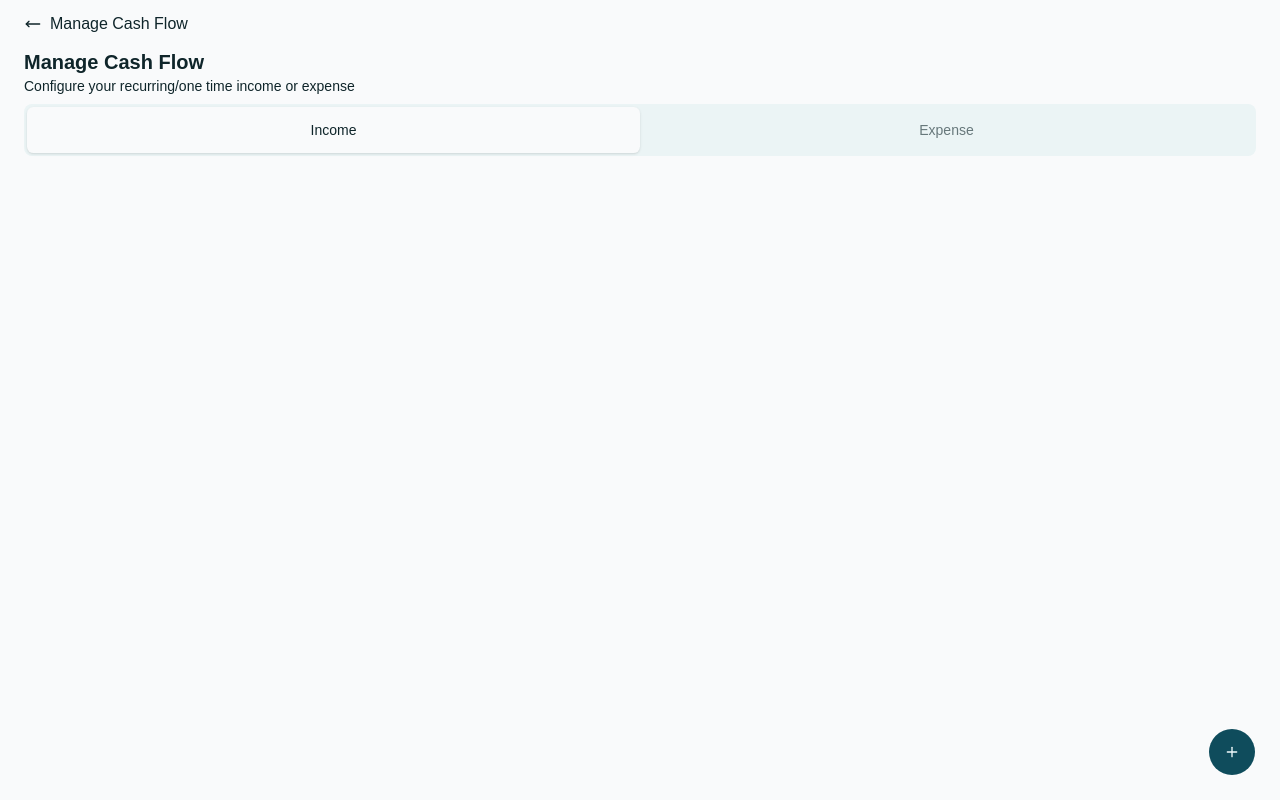
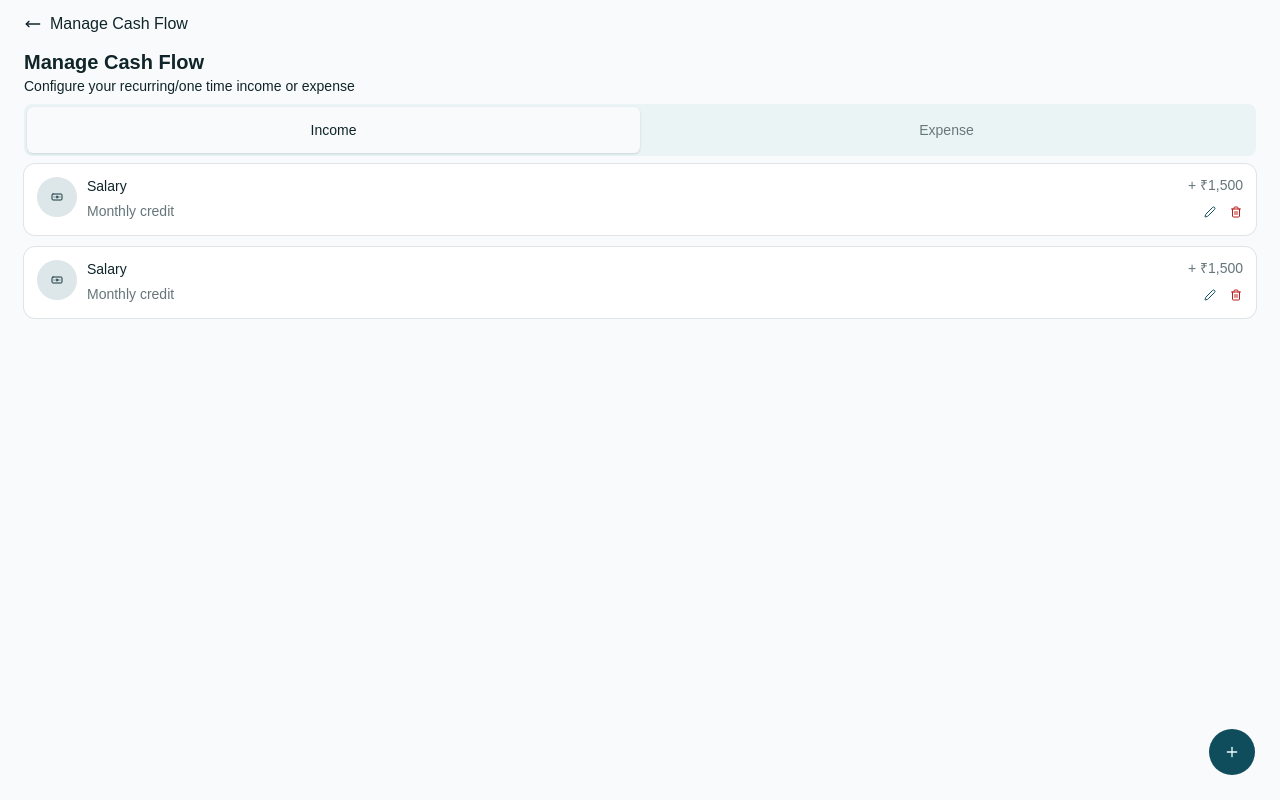
Before and after one commit to sharathr25/money-monk, a React (Vite) app in the folder apps/web/: page /manage-cash-flow in a window 1280 px wide. Built offline with nearby package versions, Linux system fonts and the light colour scheme.

Commit message:
add cashflow movement

```diff
--- a/apps/web/src/pages/cashFlowManagment/CashFlowManagement.tsx
+++ b/apps/web/src/pages/cashFlowManagment/CashFlowManagement.tsx
@@ -1,11 +1,20 @@
+import { Badge } from "@workspace/ui/components/badge"
 import { Button } from "@workspace/ui/components/button"
+import { Card } from "@workspace/ui/components/card"
+import {
+  Item,
+  ItemContent,
+  ItemDescription,
+  ItemMedia,
+  ItemTitle,
+} from "@workspace/ui/components/item"
 import {
   Tabs,
   TabsContent,
   TabsList,
   TabsTrigger,
 } from "@workspace/ui/components/tabs"
-import { Plus } from "lucide-react"
+import { Banknote, Pen, Plus, Trash } from "lucide-react"
 import { useNavigate } from "react-router"
 
 export function CashFlowManagement() {
@@ -28,8 +37,138 @@ export function CashFlowManagement() {
             Expense
           </TabsTrigger>
         </TabsList>
-        <TabsContent value="income"></TabsContent>
-        <TabsContent value="expense"></TabsContent>
+        <TabsContent value="income" className="flex flex-col gap-3">
+          <Card className="p-0">
+            <Item>
+              <ItemMedia>
+                <Badge className="size-10" variant="secondary">
+                  <Banknote />
+                </Badge>
+              </ItemMedia>
+              <ItemContent>
+                <ItemTitle className="line-clamp-1">Salary</ItemTitle>
+                <ItemDescription>Monthly credit</ItemDescription>
+              </ItemContent>
+              <ItemContent className="flex flex-col items-end">
+                <ItemDescription>+ ₹1,500</ItemDescription>
+                <div className="flex gap-3">
+                  <Button
+                    variant="ghost"
+                    className="p-0 text-(--primary)"
+                    size="xs"
+                  >
+                    <Pen />
+                  </Button>
+                  <Button
+                    variant="ghost"
+                    className="p-0 text-(--destructive)"
+                    size="xs"
+                  >
+                    <Trash />
+                  </Button>
+                </div>
+              </ItemContent>
+            </Item>
+          </Card>
+          <Card className="p-0">
+            <Item>
+              <ItemMedia>
+                <Badge className="size-10" variant="secondary">
+                  <Banknote />
+                </Badge>
+              </ItemMedia>
+              <ItemContent>
+                <ItemTitle className="line-clamp-1">Salary</ItemTitle>
+                <ItemDescription>Monthly credit</ItemDescription>
+              </ItemContent>
+              <ItemContent className="flex flex-col items-end">
+                <ItemDescription>+ ₹1,500</ItemDescription>
+                <div className="flex gap-3">
+                  <Button
+                    variant="ghost"
+                    className="p-0 text-(--primary)"
+                    size="xs"
+                  >
+                    <Pen />
+                  </Button>
+                  <Button
+                    variant="ghost"
+                    className="p-0 text-(--destructive)"
+                    size="xs"
+                  >
+                    <Trash />
+                  </Button>
+                </div>
+              </ItemContent>
+            </Item>
+          </Card>
+        </TabsContent>
+        <TabsContent value="expense" className="flex flex-col gap-3">
+          <Card className="p-0">
+            <Item>
+              <ItemMedia>
+                <Badge className="size-10" variant="secondary">
+                  <Banknote />
+                </Badge>
+              </ItemMedia>
+              <ItemContent>
+                <ItemTitle className="line-clamp-1">Salary</ItemTitle>
+                <ItemDescription>Monthly credit</ItemDescription>
+              </ItemContent>
+              <ItemContent className="flex flex-col items-end">
+                <ItemDescription>- ₹1,500</ItemDescription>
+                <div className="flex gap-3">
+                  <Button
+                    variant="ghost"
+                    className="p-0 text-(--primary)"
+                    size="xs"
+                  >
+                    <Pen />
+                  </Button>
+                  <Button
+                    variant="ghost"
+                    className="p-0 text-(--destructive)"
+                    size="xs"
+                  >
+                    <Trash />
+                  </Button>
+                </div>
+              </ItemContent>
+            </Item>
+          </Card>
+          <Card className="p-0">
+            <Item>
+              <ItemMedia>
+                <Badge className="size-10" variant="secondary">
+                  <Banknote />
+                </Badge>
+              </ItemMedia>
+              <ItemContent>
+                <ItemTitle className="line-clamp-1">Salary</ItemTitle>
+                <ItemDescription>Monthly credit</ItemDescription>
+              </ItemContent>
+              <ItemContent className="flex flex-col items-end">
+                <ItemDescription>- ₹1,500</ItemDescription>
+                <div className="flex gap-3">
+                  <Button
+                    variant="ghost"
+                    className="p-0 text-(--primary)"
+                    size="xs"
+                  >
+                    <Pen />
+                  </Button>
+                  <Button
+                    variant="ghost"
+                    className="p-0 text-(--destructive)"
+                    size="xs"
+                  >
+                    <Trash />
+                  </Button>
+                </div>
+              </ItemContent>
+            </Item>
+          </Card>
+        </TabsContent>
       </Tabs>
       <Button
         className="fixed right-6 bottom-6 h-12 w-12 rounded-full"
```
